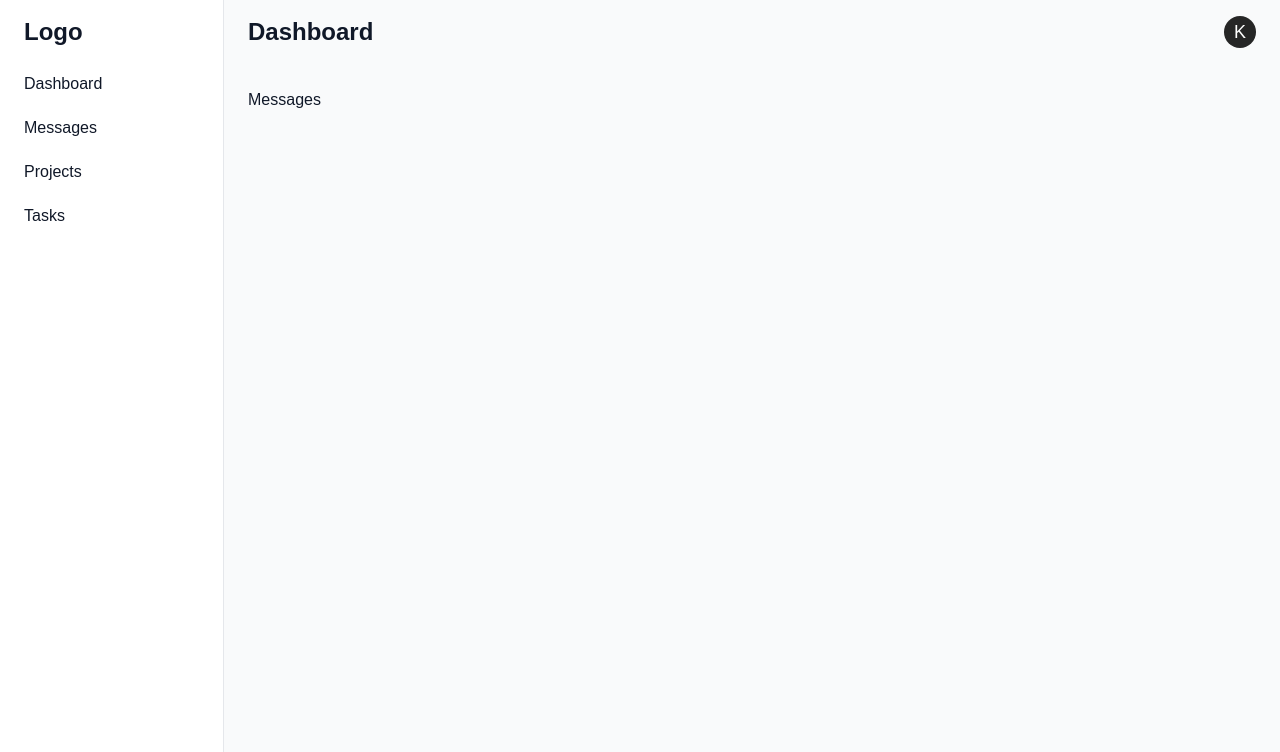
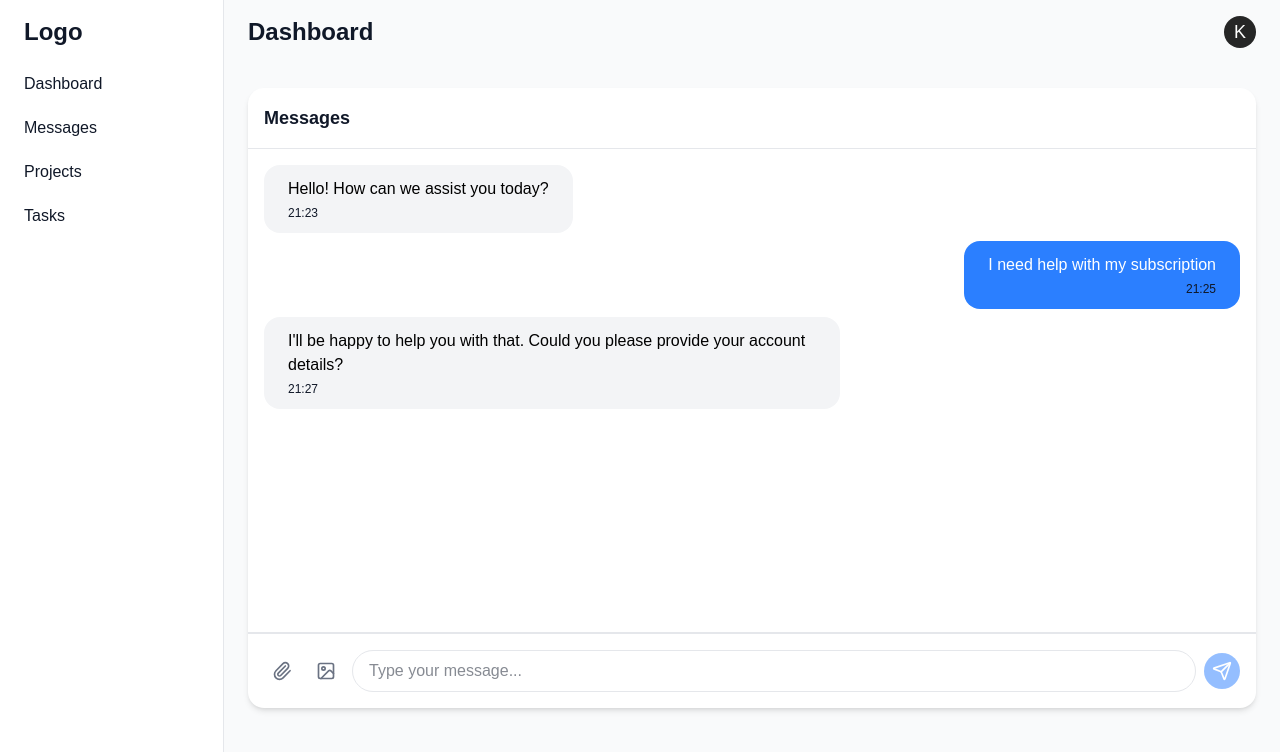
Before and after one commit to KylerLong-dev/dashboard, a Next.js app in the folder portal/: page /user/messages in a window 1280 px wide. Shown: the top 752 px of the page. Built offline with nearby package versions, Linux system fonts and the light colour scheme.

Commit message:
Create static UI layout for user messaging system.

```diff
--- a/portal/package.json
+++ b/portal/package.json
@@ -11,6 +11,7 @@
   },
   "dependencies": {
     "@supabase/supabase-js": "^2.49.8",
+    "lucide-react": "^0.513.0",
     "next": "15.3.2",
     "react": "^19.0.0",
     "react-dom": "^19.0.0"
--- a/portal/src/app/user/messages/page.js
+++ b/portal/src/app/user/messages/page.js
@@ -1,3 +1,5 @@
+import ChatLayout from '@/components/user/messages/ChatLayout';
+
 export default function MessagesPage() {
-  return <div>Messages</div>;
+  return <ChatLayout />;
 }
--- a/portal/src/components/common/DashboardLayout.js
+++ b/portal/src/components/common/DashboardLayout.js
@@ -29,7 +29,7 @@ export default function DashboardLayout({ children }) {
 
       <div className="flex-1 flex flex-col"> {/*container holding the header and main content*/}
         {/* Header */}
-        <header className="flex justify-between items-center w-full px-6 py-4 bg-gray-50 text-gray-900">
+        <header className="flex justify-between items-center w-full px-6 py-4 bg-gray-75 text-gray-900">
           <h1 className="text-2xl font-bold">Dashboard</h1>
           <div className="flex items-center gap-2">
             <button
@@ -57,7 +57,7 @@ export default function DashboardLayout({ children }) {
         </header>
 
         {/* Main content */}
-        <main className="flex-1 p-6 bg-gray-50 text-gray-900">
+        <main className="flex-1 p-6 bg-gray-75 text-gray-900">
           {children}
         </main>
       </div>
--- /dev/null
+++ b/portal/src/components/user/messages/ChatHeader.js
@@ -0,0 +1,9 @@
+const ChatHeader = () => {
+  return (
+    <div className="p-4">
+      <h2 className="text-lg font-semibold">Messages</h2>
+    </div>
+  );
+};
+
+export default ChatHeader;
--- /dev/null
+++ b/portal/src/components/user/messages/ChatLayout.js
@@ -0,0 +1,28 @@
+"use client";
+
+import ChatHeader from './ChatHeader';
+import MessageList from './MessageList';
+import MessageInput from './MessageInput';
+
+const ChatLayout = () => {
+  // State for messages
+  // Fetch messages from Supabase on mount
+  // Function to handle sending new messages
+
+  return (
+    <div className="flex flex-col justify-between min-h-155 w-full bg-white rounded-2xl shadow-md">
+      <div className="absolute top-0 left-0 w-full h-2 pointer-events-none rounded-t-2xl shadow-[0_-6px_12px_-6px_rgba(0,0,0,0.08)] z-10" />
+      <div className="flex flex-col">
+        <ChatHeader />
+        <div className="border-b border-gray-200 w-full" />
+        <MessageList />
+      </div>
+      <div className="flex flex-col">
+        <div className="border-b border-gray-200 w-full" />
+        <MessageInput />
+      </div>
+    </div>
+  );
+};
+
+export default ChatLayout;
--- /dev/null
+++ b/portal/src/components/user/messages/MessageBubble.js
@@ -0,0 +1,16 @@
+const MessageBubble = ({ message, timestamp, isUser }) => {
+  return (
+    <div className={isUser ? "flex justify-end mb-2" : "flex justify-start mb-2"}>
+      <div className={
+        isUser
+          ? "bg-blue-500 text-white rounded-2xl px-6 py-3 max-w-xl text-right"
+          : "bg-gray-100 text-black rounded-2xl px-6 py-3 max-w-xl text-left"
+      }>
+        <div>{message}</div>
+        <div className="text-xs text-gray-900 mt-1">{timestamp}</div>
+      </div>
+    </div>
+  );
+};
+
+export default MessageBubble;
--- /dev/null
+++ b/portal/src/components/user/messages/MessageInput.js
@@ -0,0 +1,44 @@
+"use client";
+import { Send, Paperclip, Image } from "lucide-react";
+
+const MessageInput = () => {
+  // State for input value
+  // Handle input change and send
+
+  return (
+    <form className="border-t border-gray-200 p-4">
+      <div className="flex items-center gap-2">
+        <button
+          type="button"
+          className="rounded-full p-2 text-gray-500 hover:bg-gray-100 cursor-pointer"
+          disabled
+        >
+          <Paperclip className="h-5 w-5" />
+        </button>
+        <button
+          type="button"
+          className="rounded-full p-2 text-gray-500 hover:bg-gray-100 cursor-pointer"
+          disabled
+        >
+          <Image className="h-5 w-5" />
+        </button>
+        <input
+          type="text"
+          value=""
+          placeholder="Type your message..."
+          className="flex-1 rounded-full border border-gray-200 px-4 py-2 focus:border-blue-500 focus:outline-none"
+          disabled
+        />
+        <button
+          type="submit"
+          className="rounded-full bg-blue-500 p-2 text-white transition hover:bg-blue-600 disabled:opacity-50 cursor-pointer"
+          disabled
+        >
+          <Send className="h-5 w-5" />
+        </button>
+      </div>
+    </form>
+  );
+};
+
+export default MessageInput;
--- /dev/null
+++ b/portal/src/components/user/messages/MessageList.js
@@ -0,0 +1,13 @@
+import MessageBubble from './MessageBubble';
+
+const MessageList = () => {
+  return (
+    <div className="p-4">
+      <MessageBubble message="Hello! How can we assist you today?" timestamp="21:23" isUser={false} />
+      <MessageBubble message="I need help with my subscription" timestamp="21:25" isUser={true} />
+      <MessageBubble message="I'll be happy to help you with that. Could you please provide your account details?" timestamp="21:27" isUser={false} />
+    </div>
+  );
+};
+
+export default MessageList;
```
Also changed, not shown: portal/src/components/user/messages/README.md (added), 1 other file (tests, documents, lock files or other folders).
